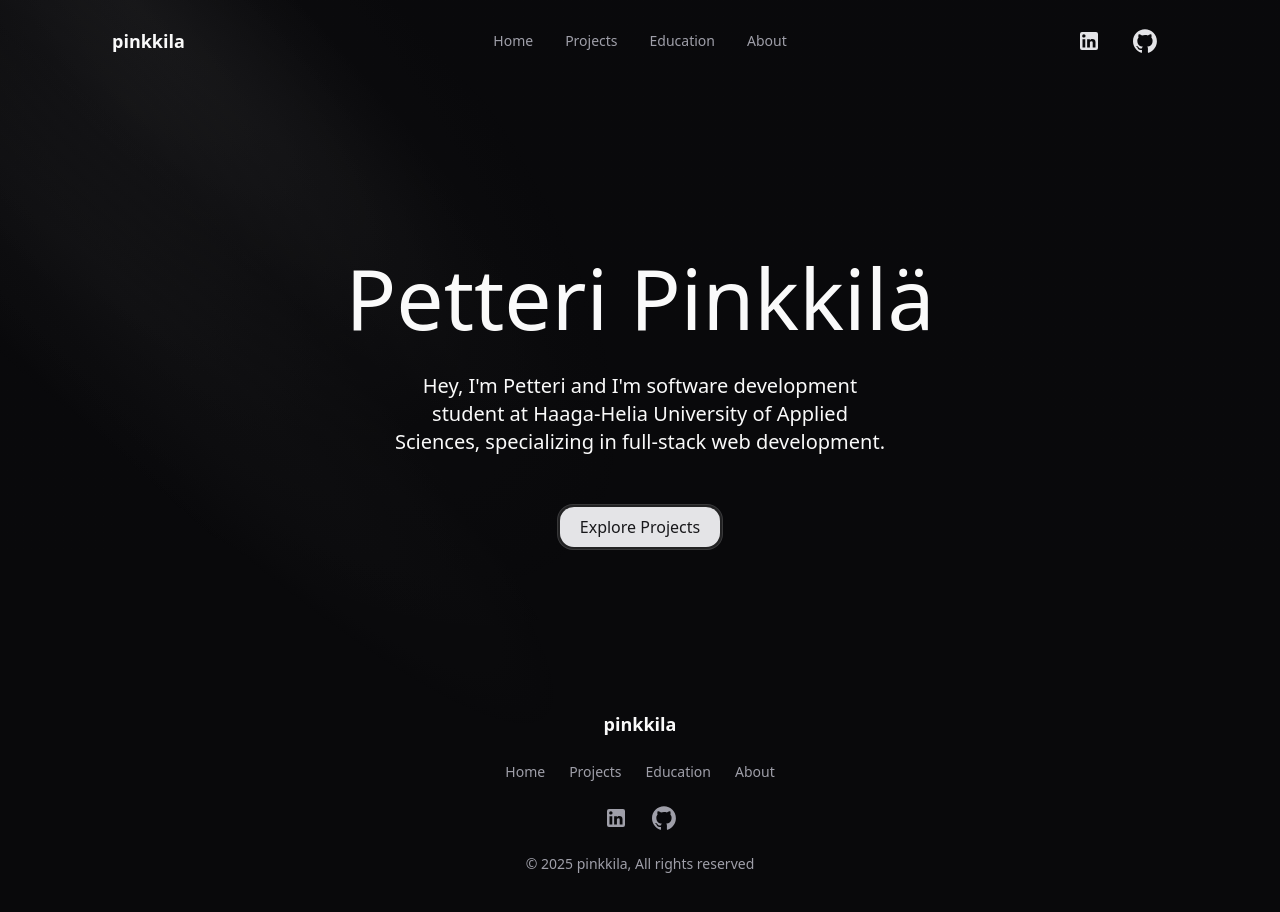
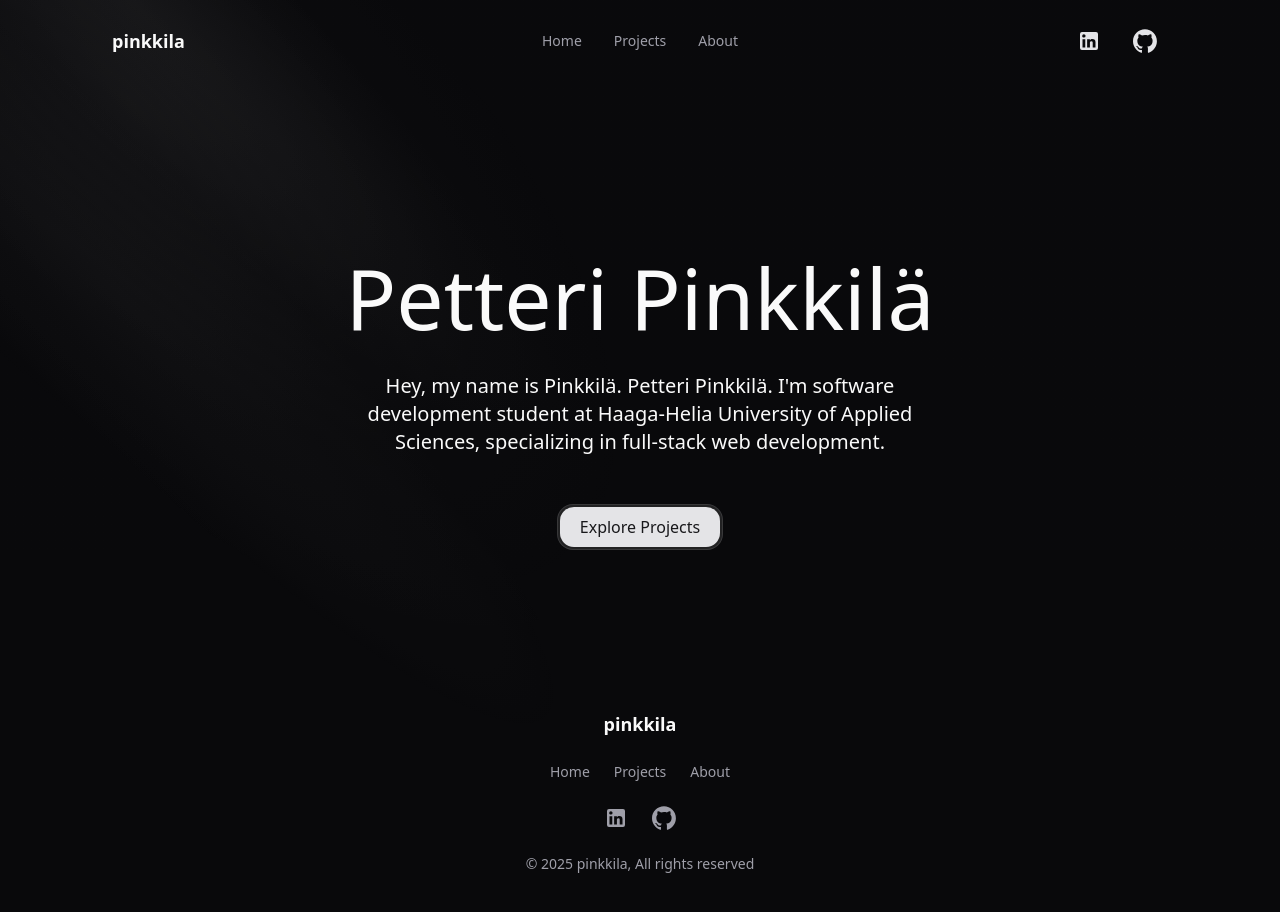
Before and after one commit to pinkkila/pinkkila-website, a React (Vite) app: page / in a window 1280 px wide. Built offline with nearby package versions, Linux system fonts and the light colour scheme.

Commit message:
modify hero text

```diff
--- a/src/components/footer.tsx
+++ b/src/components/footer.tsx
@@ -7,10 +7,6 @@ const links = [
   {
     title: 'Projects',
     href: '#projects',
-  },
-  {
-    title: 'Education',
-    href: '#',
   },
   {
     title: 'About',
--- a/src/components/header.tsx
+++ b/src/components/header.tsx
@@ -6,7 +6,6 @@ import { cn } from '@/lib/utils'
 const menuItems = [
   { name: 'Home', href: '/' },
   { name: 'Projects', href: '#projects' },
-  { name: 'Education', href: '#link' },
   { name: 'About', href: '#link' },
 ]
 
--- a/src/components/hero.tsx
+++ b/src/components/hero.tsx
@@ -59,7 +59,7 @@ export default function Hero() {
                   as="p"
                   className="mx-auto mt-8 max-w-2xl text-balance text-lg sm:text-xl"
                 >
-                  Hey, I&#39;m Petteri and I'm software development student at
+                  Hey, my name is Pinkkilä. Petteri Pinkkilä. I&#39;m software development student at
                   Haaga-Helia University of Applied Sciences, specializing in
                   full-stack web development.
                 </TextEffect>
```
